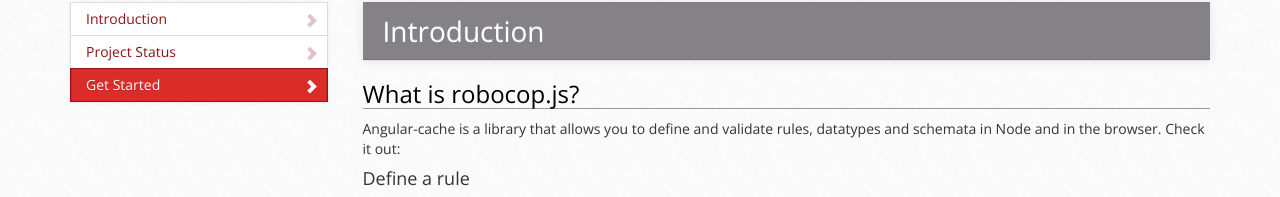
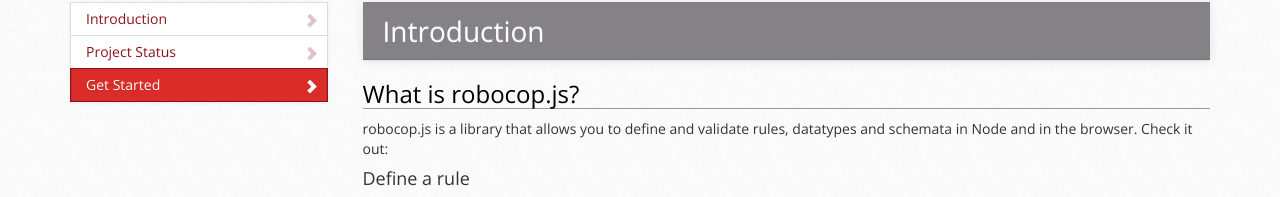
Before and after one commit to jmdobry/robocop.js, a website: page index.html in a window 1280 px wide. Shown: the part 223-420 px from the top of the page. Drawn offline with nearby package versions, Linux system fonts and the light colour scheme; a script that the page names is missing.

Commit message:
rebuilt site

```diff
--- a/index.html
+++ b/index.html
@@ -119,7 +119,7 @@
 				        <section id="introduction">
                             <div class="page-header"><h1>Introduction</h1></div>
                             <h2 id="what-is-robocop-js-">What is robocop.js?</h2>
-<p>Angular-cache is a library that allows you to define and validate rules, datatypes and schemata in Node and in the browser. Check it out:</p>
+<p>robocop.js is a library that allows you to define and validate rules, datatypes and schemata in Node and in the browser. Check it out:</p>
 <h4 id="define-a-rule">Define a rule</h4>
 <pre class="highlighted"><code class="javascript">robocop.defineRule(<span class="string">'noBadWords'</span>, <span class="function"><span class="keyword">function</span> <span class="params">(value, options)</span> {</span>
     <span class="comment">// This function should return true if value satisfies the rule,</span>
```
Also changed, not shown: 1 other file.
